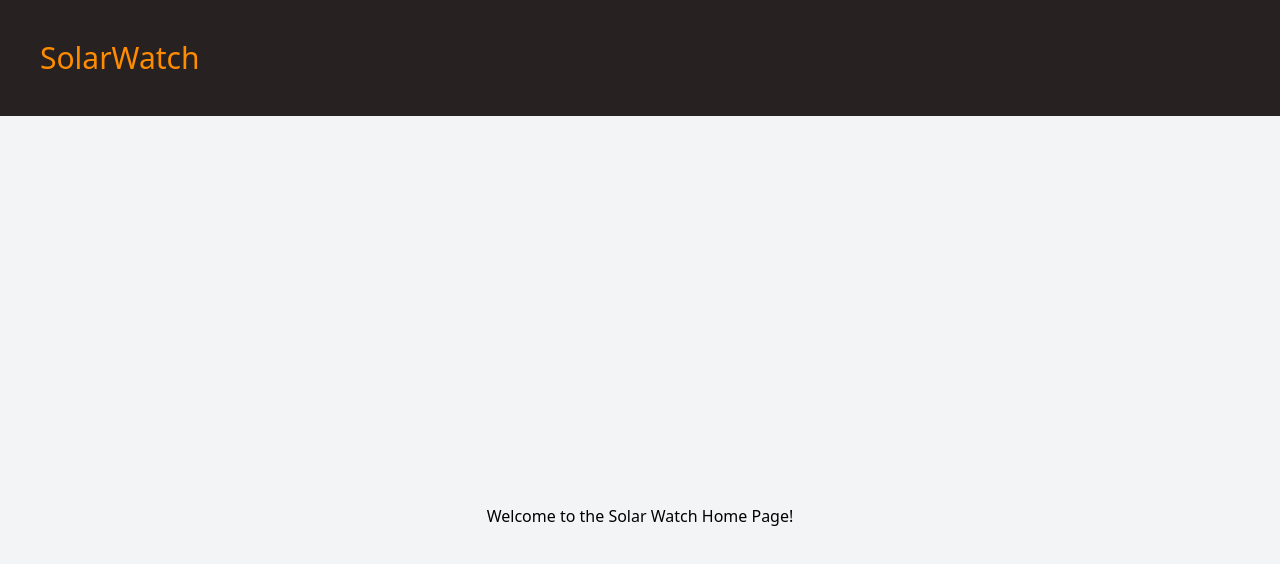
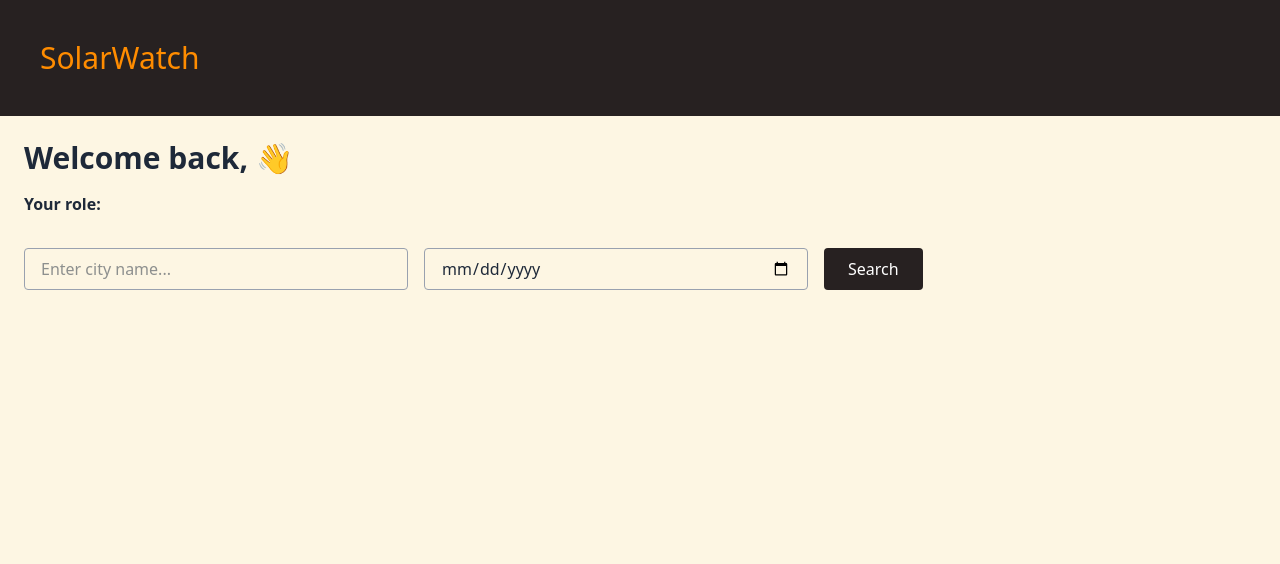
Before and after one commit to o-k-e/solar-watch, a React (Vite) app in the folder frontend/: page /home in a window 1280 px wide. Shown: the top 564 px of the page. Built offline with nearby package versions, Linux system fonts and the light colour scheme; no server answers.

Commit message:
display fetch result of sunrise/sunset time

```diff
--- a/frontend/src/Pages/HomePage.jsx
+++ b/frontend/src/Pages/HomePage.jsx
@@ -1,14 +1,69 @@
-import React from "react";
+import React, {useEffect, useState} from "react";
+import {fetchUserProfile} from "../Service/AuthService.js";
+import {fetchSolarData} from "../Service/ApiService.js";
 
 const HomePage = () => {
 
+    const [ user, setUser ] = useState({});
+    const [ result, setResult] = useState({});
+    const [ city, setCity ] = useState("");
+    const [ date, setDate ] = useState("");
+
+    useEffect(() => {
+        fetchUserProfile()
+        .then(res => setUser(res))
+            .catch(err => console.error(`Could not fetch user profile:`, err));
+    }, []);
+
+    const handleSearch = (e) => {
+        e.preventDefault();
+        fetchSolarData(city, date)
+        .then(res => setResult(res))
+        .catch(err => console.error(`Could not fetch solar data for:`, city, err));
+    }
+
+    console.log("Rendered result:", result);
+
     return (
-        <>
-            <div className="flex justify-center items-center min-h-screen bg-gray-100">
-                <h1>Welcome to the Solar Watch Home Page!</h1>
-            </div>
-        </>
-    )
+        <div className="min-h-screen bg-[#fdf6e3] text-gray-800 p-6">
+            <h1 className="text-3xl font-bold mb-4">Welcome back, {user.username} 👋</h1>
+            <p><strong>Your role:</strong> {user.roles?.map(role => role.replace('ROLE_', '')).join(', ')}</p>
+
+            <form onSubmit={handleSearch} className="mt-8 flex gap-4">
+                <input
+                    type="text"
+                    placeholder="Enter city name..."
+                    value={city}
+                    onChange={(e) => setCity(e.target.value)}
+                    className="px-4 py-2 border border-gray-400 rounded w-full max-w-sm"
+                />
+
+                <input
+                    type="date"
+                    value={date}
+                    onChange={(e) => setDate(e.target.value)}
+                    className="px-4 py-2 border border-gray-400 rounded w-full max-w-sm"
+                />
+
+                <button
+                    type="submit"
+                    className="bg-[#272121] text-white px-6 py-2 rounded hover:bg-gray-700 transition"
+                >
+                    Search
+                </button>
+            </form>
+
+            {result?.sunrise && result?.sunset && (
+                <div className="mt-8 bg-white p-6 rounded shadow max-w-md">
+                    <h2 className="text-xl font-semibold mb-4">Solar Data</h2>
+                    <p><strong>City:</strong> {result.city}</p>
+                    <p><strong>Date:</strong> {result.date}</p>
+                    <p><strong>Sunrise:</strong> {result.sunrise}</p>
+                    <p><strong>Sunset:</strong> {result.sunset}</p>
+                    </div>
+            )}
+        </div>
+    );
 }
 
 export default HomePage;
```
